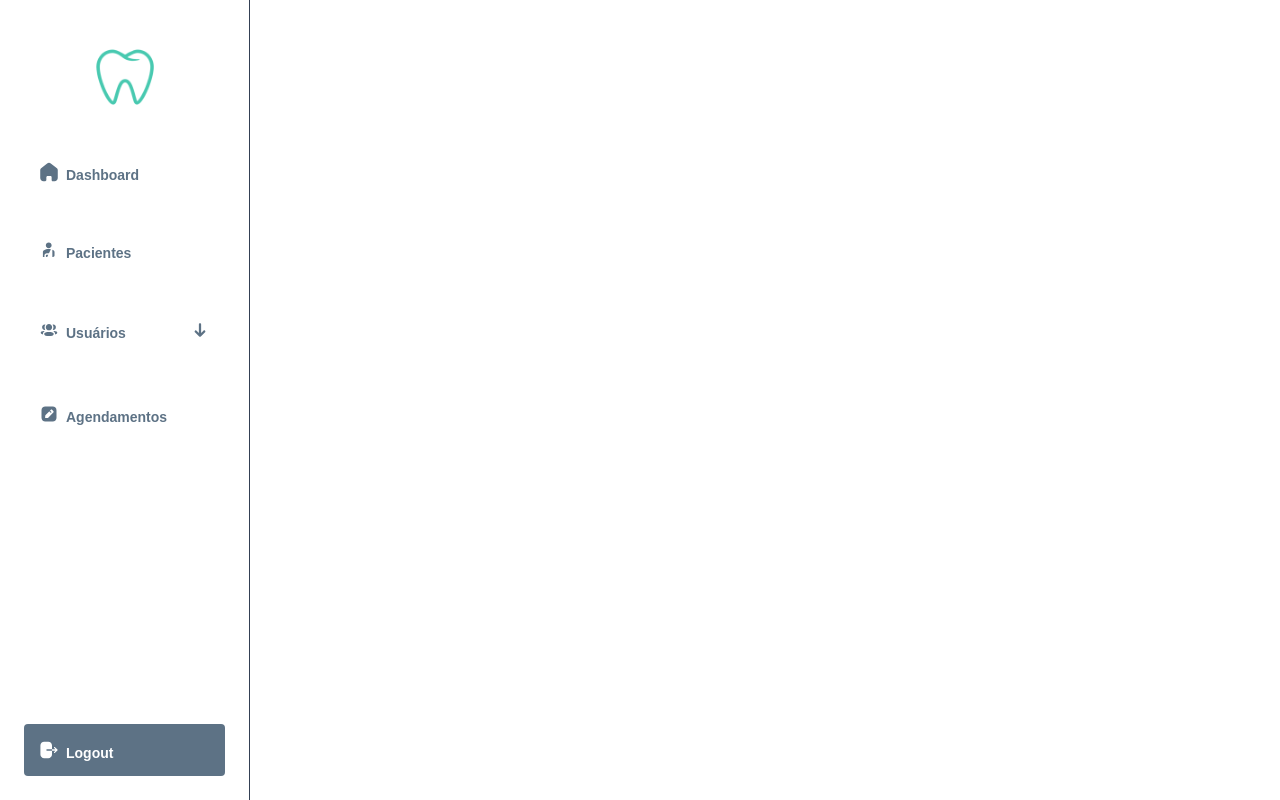
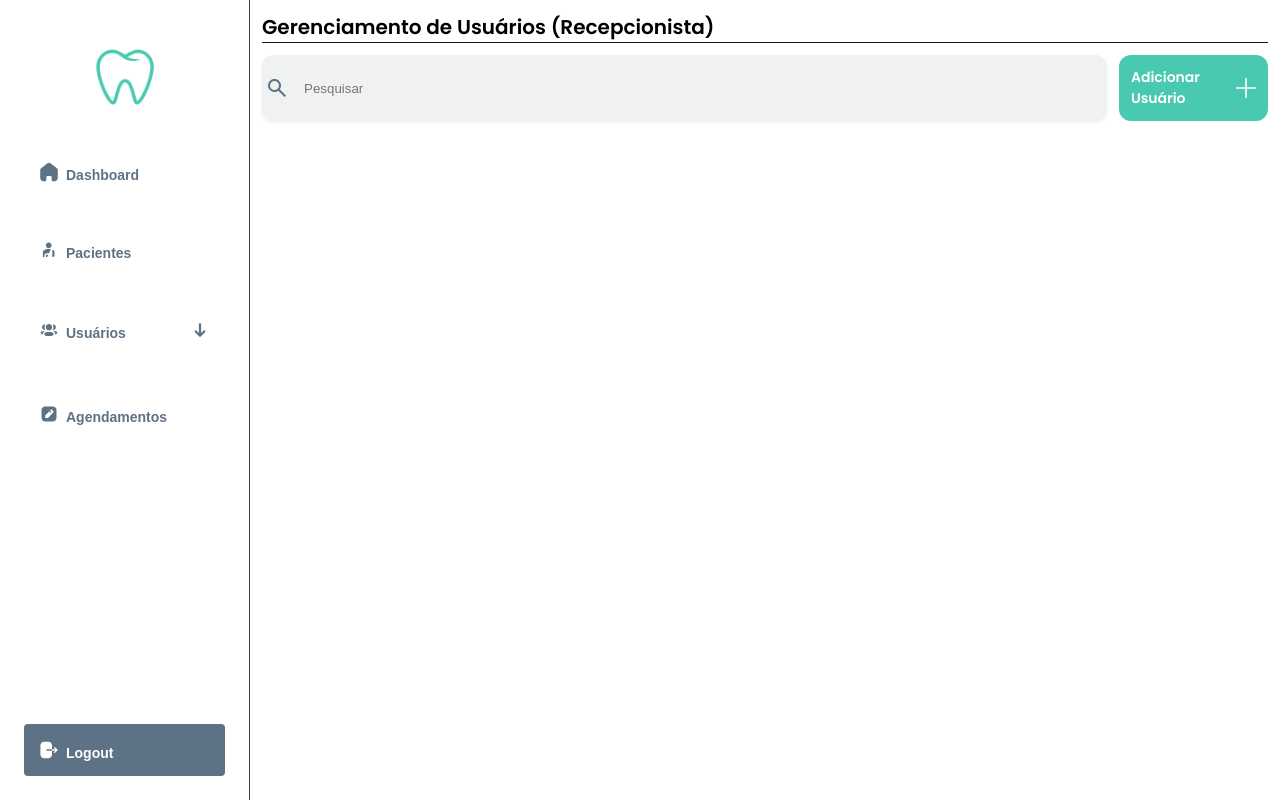
Before and after one commit to Werley-08/SISO, a React (Vite) app in the folder frontend/: page /GerenciamentoDeRecepcionista in a window 1280 px wide. Built offline with nearby package versions, Linux system fonts and the light colour scheme.

Commit message:
✨feat(frontend): implementa search e botão de cadastro da tela de gerenciar recepcionistas

```diff
--- /dev/null
+++ b/frontend/src/components/ActionButton/ActionButton.css
@@ -0,0 +1,50 @@
+@import url('../../styles/variables.css');
+
+.actionbutton-container {
+    display: flex;
+    flex-direction: row;
+    border-radius: var(--border-radius-lg);
+    background-color: var(--cor1);
+    cursor: pointer;
+    transition: all 0.3s ease;
+}
+
+.actionbutton-container:hover {
+    transform: translateY(-2px);
+    box-shadow: 0 4px 8px rgba(0, 0, 0, 0.1);
+    background-color: var(--cor2);
+    color: var(--cor1);
+}
+
+.actionbutton-container__text {
+    display: flex;
+    flex-direction: row;
+    align-items: center;
+    padding: var(--spacing-md);
+    font-size: var(--font-size-md);
+    font-weight: var(--font-weight-semibold);
+    color: var(--cor3);
+    transition: all 0.3s ease;
+}
+
+.actionbutton-container__icon {
+    display: flex;
+    flex-direction: row;
+    align-items: center;
+    padding-right: var(--spacing-md);
+    transition: all 0.3s ease;
+}
+
+.actionbutton-container__icon svg {
+    width: 20px;
+    fill: var(--cor3);
+    transition: all 0.3s ease;
+}
+
+.actionbutton-container:hover .actionbutton-container__text {
+    color: var(--cor1);
+}
+
+.actionbutton-container:hover .actionbutton-container__icon svg {
+    fill: var(--cor1);
+}
--- /dev/null
+++ b/frontend/src/components/ActionButton/ActionButton.tsx
@@ -0,0 +1,19 @@
+import './ActionButton.css'
+import { ReactComponent as AddIcon } from "../../assets/icons/Add-icon.svg"
+
+type Props = {
+  text?: string;
+  className?: string;
+};
+
+const ActionButton = ({text, className = ""} : Props) => {
+
+    return (
+        <div className={`actionbutton-container ${className}`}>
+            <div className='actionbutton-container__text'> {text} </div>
+            <div className='actionbutton-container__icon'> <AddIcon/> </div>
+        </div>
+    );
+};
+
+export default ActionButton
--- /dev/null
+++ b/frontend/src/components/SearchBar/SearchBar.css
@@ -0,0 +1,57 @@
+@import url('../../styles/variables.css');
+
+.searchbar-container {
+    background-color: var(--cor11);
+    display: flex;
+    flex-direction: row;
+    border-radius: var(--border-radius-lg);
+    transition: all 0.3s ease;
+    box-shadow: 0 2px 4px rgba(0, 0, 0, 0.05);
+}
+
+.searchbar-container:hover {
+    box-shadow: 0 4px 8px rgba(0, 0, 0, 0.1);
+    transform: translateY(-1px);
+}
+
+.searchbar-container__icon {
+    flex: 2%;
+    display: flex;
+    flex-direction: row;
+    align-items: center;
+    cursor: pointer;
+    transition: all 0.3s ease;
+}
+
+.searchbar-container__icon:hover {
+    transform: scale(1.1);
+}
+
+.searchbar-container__icon svg {
+    width: 30px;
+    color: var(--cor10);
+    fill: var(--cor10);
+    transition: all 0.3s ease;
+}
+
+.searchbar-container__icon:hover svg {
+    color: var(--cor1);
+    fill: var(--cor1);
+}
+
+.searchbar-container__input {
+    flex: 97%;
+    background-color: var(--cor11);
+    height: 100%;
+    border: none;
+    transition: all 0.3s ease;
+    border-radius: var(--border-radius-lg);
+    padding: var(--spacing-md);
+}
+
+.searchbar-container__input:focus {
+    border: 1px solid var(--cor10);
+    outline: none;
+    box-shadow: 0 0 8px rgba(0, 0, 0, 0.15);
+    background-color: var(--cor12);
+}
--- /dev/null
+++ b/frontend/src/components/SearchBar/SearchBar.tsx
@@ -0,0 +1,18 @@
+import './SearchBar.css'
+import { ReactComponent as LupaIcon } from "../../assets/icons/Lupa-icon.svg"
+
+type Props = {
+  className?: string;
+};
+
+const SearchBar = ({className = "" }: Props) => {
+
+    return (
+        <div className={`searchbar-container ${className}`}>
+            <div className='searchbar-container__icon'> <LupaIcon/> </div>
+            <input type="search" name="Pesquisa" className="searchbar-container__input" placeholder='Pesquisar'/>
+        </div>
+    );
+};
+
+export default SearchBar
--- a/frontend/src/pages/GerenciamentoDeRecepcionista/GerenciamentoDeRecepcionista.css
+++ b/frontend/src/pages/GerenciamentoDeRecepcionista/GerenciamentoDeRecepcionista.css
@@ -1,14 +1,48 @@
+@import url('../../styles/variables.css');
+
 .recepcionista-container {
     display: flex;
     flex-direction: row;
-}
-
-.recepcionista-container__sidebar {
-
-
+    background-color: #fff;
 }
 
 .recepcionista-container__content {
+    width: 100%;
+    display: flex;
+    flex-direction: column;
+}
 
+.recepcionista-container__content__title {
+    flex: 5%;
+    padding: var(--spacing-md);
+    font-weight: var(--font-weight-semibold);
+    font-size: var(--font-size-xl);
+}
 
+.recepcionista-container__content__title-line {
+    width: 100%;
+    height: 1px;
+    background-color: var(--cor4);
 }
+
+.recepcionista-container__content__top {
+    display: flex;
+    flex-direction: row;
+    flex: 5%;
+    margin-left: var(--spacing-md);
+    margin-right: var(--spacing-md);
+}
+
+.searchbar-container {
+    flex: 85%;
+}
+
+.actionbutton-container {
+    flex: 15%;
+    margin-left: var(--spacing-md);
+}
+
+.recepcionista-container__content__table {
+    flex: 90%;
+    /* border: green solid 2px; */
+}
--- a/frontend/src/pages/GerenciamentoDeRecepcionista/GerenciamentoDeRecepcionista.tsx
+++ b/frontend/src/pages/GerenciamentoDeRecepcionista/GerenciamentoDeRecepcionista.tsx
@@ -1,4 +1,6 @@
 import Sidebar from "../../components/SideBarComponents/Sidebar/Sidebar"
+import SearchBar from "../../components/SearchBar/SearchBar";
+import ActionButton from "../../components/ActionButton/ActionButton";
 import './GerenciamentoDeRecepcionista.css'
 
 const GerenciamentoDeRecepcionista = () => {
@@ -6,10 +8,25 @@ const GerenciamentoDeRecepcionista = () => {
     return (
         <div className="recepcionista-container">
             <div className="recepcionista-container__sidebar">
-                <Sidebar />
+                <Sidebar/>
             </div>
 
             <div className="recepcionista-container__content">
+
+                <div className="recepcionista-container__content__title">
+                    Gerenciamento de Usuários (Recepcionista)
+                    <div className="recepcionista-container__content__title-line"></div>
+                </div>
+
+                <div className="recepcionista-container__content__top">
+                    <SearchBar className="searchbar-container"/>
+                    <ActionButton text="Adicionar Usuário" className="actionbutton-container"/>
+                </div>
+
+                <div className="recepcionista-container__content__table">
+
+
+                </div>
 
             </div>
         </div>
--- a/frontend/src/styles/variables.css
+++ b/frontend/src/styles/variables.css
@@ -10,6 +10,7 @@
     --cor8: #344054;
     --cor9: rgba(0, 0, 0, 0.1);
     --cor10: #5D7285;
+    --cor11: #f0f2f2;
 
     /* Espaçamentos */
     --spacing-xs: 4px;
```
Also changed, not shown: frontend/src/assets/icons/Add-icon.svg (added), frontend/src/assets/icons/Lupa-icon.svg (added).
